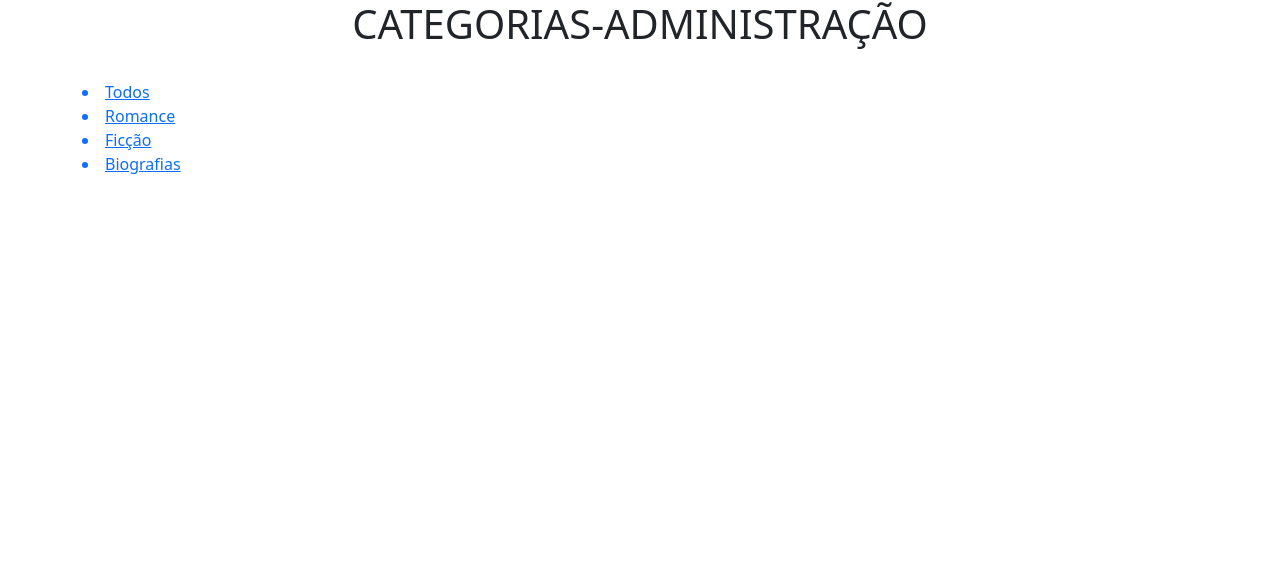
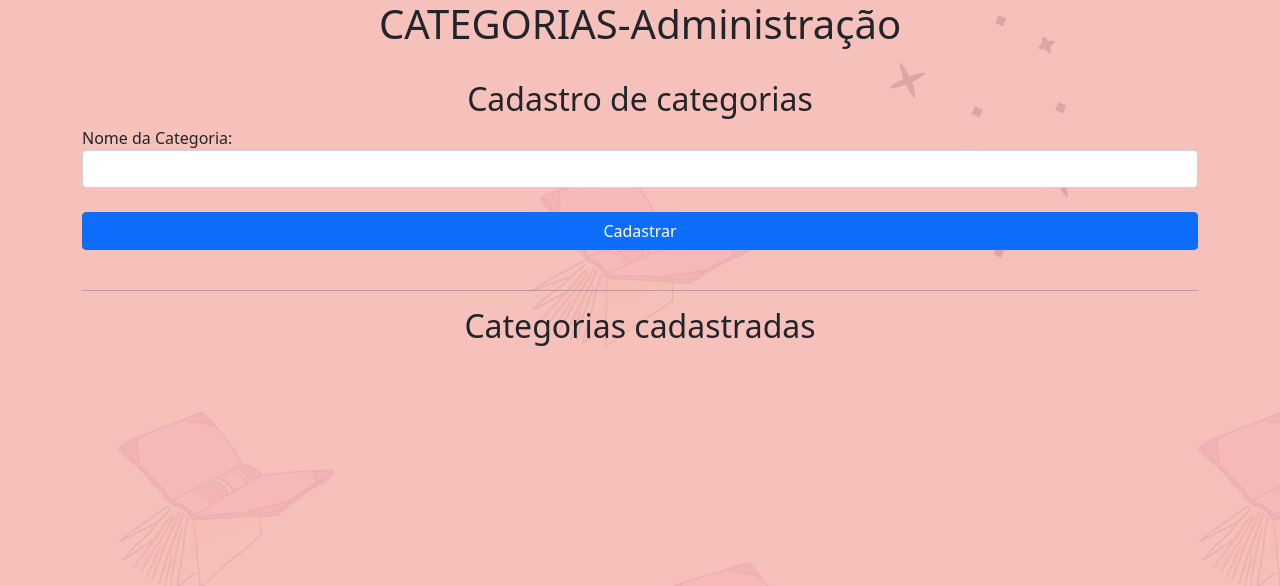
Before and after one commit to isa56/traineeCode-AdoraLer, a PHP site: page /views/site/categorias.html in a window 1280 px wide. Shown: the top 586 px of the page. Run offline with PHP 8.4, Linux system fonts and the light colour scheme; some libraries are stand-ins or nearby versions.

Commit message:
criaçao da pagina

```diff
--- a/public/css/styles.css
+++ b/public/css/styles.css
@@ -1,29 +1,9 @@
 body{
-    background-color:;
+
+        background: linear-gradient(
+
+        rgba(245, 183, 183, 0.849),
+        rgba(245, 183, 183, 0.849)) ,
+        url('../img/fundo.jpg');
+
 }
-.categorias ul{
-    list-style: none;
-    padding-left: 0px;
-}
-.categorias{
-    width: 230px;
-    float: left;
-    margin-left: 20px;
-}
-.categorias li{
-    border-bottom: 1px solid white;
-    padding: 5px;
-    padding-left: 15px;
-    font-size: 20px;
-    background-color:  #D488AD;
-}
-
-.categorias a{
-        text-decoration: none;
-    color: white
-}
-
-.categorias li:hover{
-    background-color: #F1C8C7;
-    transition: 1s;
-}
--- a/views/site/categorias.html
+++ b/views/site/categorias.html
@@ -8,21 +8,25 @@
     </head>
 
     <body>
+
         <main class="container">
-        <H1 class="text-center">CATEGORIAS-ADMINISTRAÇÃO </H1><br>
+        <H1 class="text-center">CATEGORIAS-Administração </H1><br>
             <DIV CLASS="ROW">
-                <div class="col-md-3 col-sm-3"></div>
-                <a href="a"><li>Todos</li></a>
-                <a href="a"><li>Romance</li></a>
-                <a href="a"><li>Ficção</li></a>
-                <a href="a"><li>Biografias</li></a>
-            </ul>
-        </nav>
+                <div class="col-md-12 col-sm-12">
+                    <h2 class="text-center">Cadastro de categorias</h2>
+                    <form name="fmCategorias" method="get" action="categorias.html">
+                        <label>Nome da Categoria:</label>
+                        <input type="text" name="txtCategoria" class="form-control" maxlength="50"><br>
+                        <div class="d-grid gap-2">
+                            <button class="btn btn-primary" type="button">Cadastrar</button>
+                          </div>
+
+                    </form>
+                    <br>
+                    <hr/>
+                    <h2 class="text-center">Categorias cadastradas</h2>
             </DIV>
         </main>
 
 
-        <script src="https://cdn.jsdelivr.net/npm/bootstrap@5.1.3/dist/js/bootstrap.bundle.min.js" integrity="sha384-ka7Sk0Gln4gmtz2MlQnikT1wXgYsOg+OMhuP+IlRH9sENBO0LRn5q+8nbTov4+1p" crossorigin="anonymous"></script>
-        <script src="https://cdn.jsdelivr.net/npm/@popperjs/core@2.10.2/dist/umd/popper.min.js" integrity="sha384-7+zCNj/IqJ95wo16oMtfsKbZ9ccEh31eOz1HGyDuCQ6wgnyJNSYdrPa03rtR1zdB" crossorigin="anonymous"></script>
-        <script src="https://cdn.jsdelivr.net/npm/bootstrap@5.1.3/dist/js/bootstrap.min.js" integrity="sha384-QJHtvGhmr9XOIpI6YVutG+2QOK9T+ZnN4kzFN1RtK3zEFEIsxhlmWl5/YESvpZ13" crossorigin="anonymous"></script>
     </body>
```
